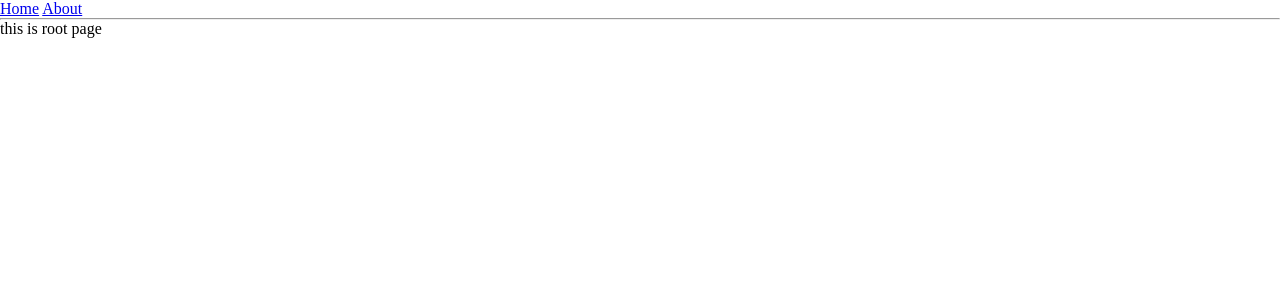
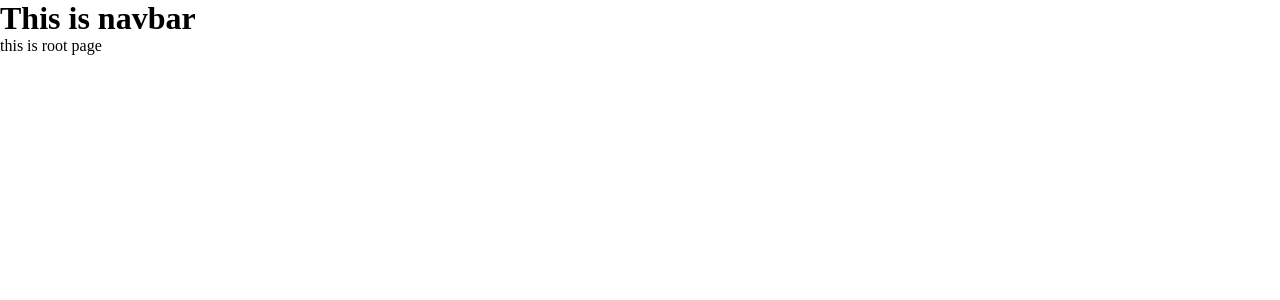
Before and after one commit to Anilbal/Ui-builder, a React (Vite) app: page / in a window 1280 px wide. Shown: the top 300 px of the page. Built offline with nearby package versions, Linux system fonts and the light colour scheme.

Commit message:
navbar add

```diff
--- /dev/null
+++ b/src/components/elements/navbar/Navbar.tsx
@@ -0,0 +1,4 @@
+const Navbar: React.FC = () => {
+  return <h1>This is navbar</h1>;
+};
+export default Navbar;
--- a/src/routes/__root.tsx
+++ b/src/routes/__root.tsx
@@ -1,17 +1,10 @@
-import { createRootRoute, Link, Outlet } from "@tanstack/react-router";
+import { createRootRoute, Outlet } from "@tanstack/react-router";
 import { TanStackRouterDevtools } from "@tanstack/react-router-devtools";
+import Navbar from "../components/elements/navbar/Navbar";
 
 const RootLayout = () => (
   <>
-    <div className="p-2 flex gap-2">
-      <Link to="/" className="[&.active]:font-bold">
-        Home
-      </Link>{" "}
-      <Link to="/about" className="[&.active]:font-bold">
-        About
-      </Link>
-    </div>
-    <hr />
+    <Navbar />
     <Outlet />
     <TanStackRouterDevtools />
   </>
```
